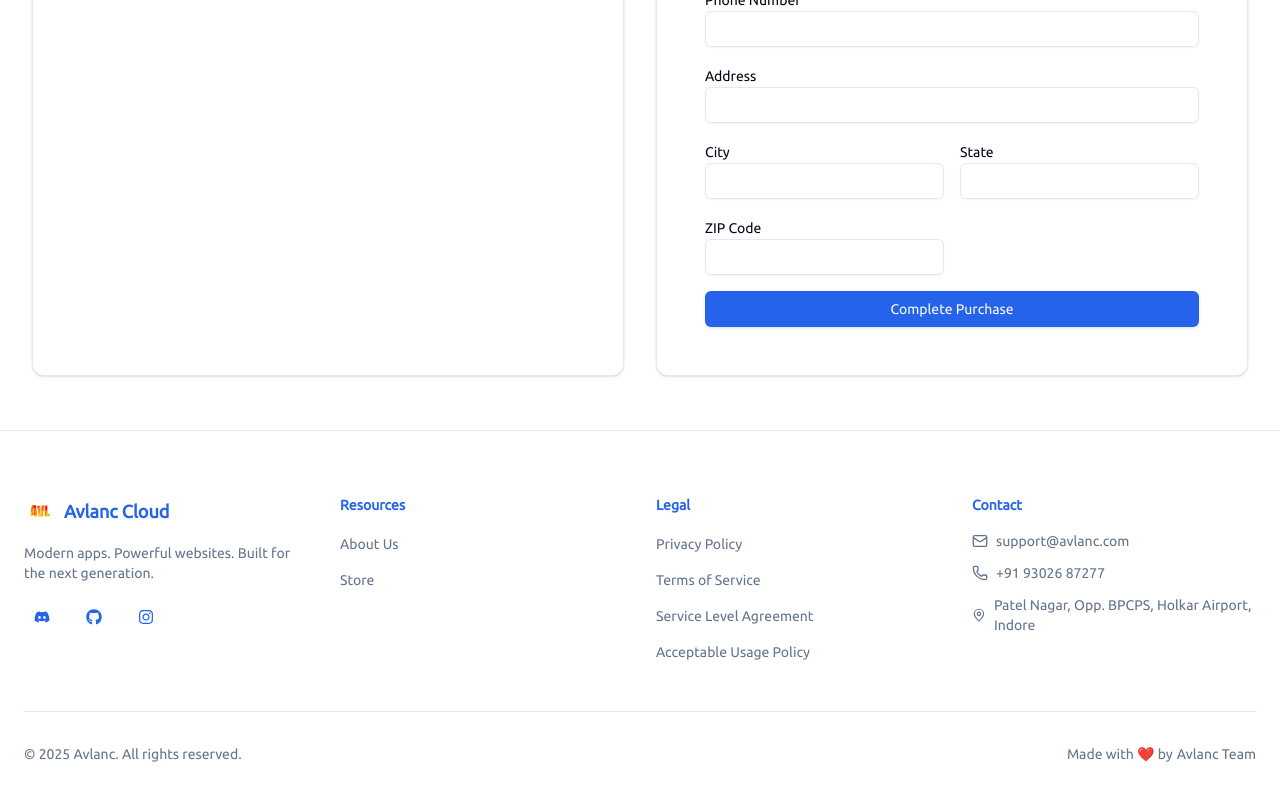
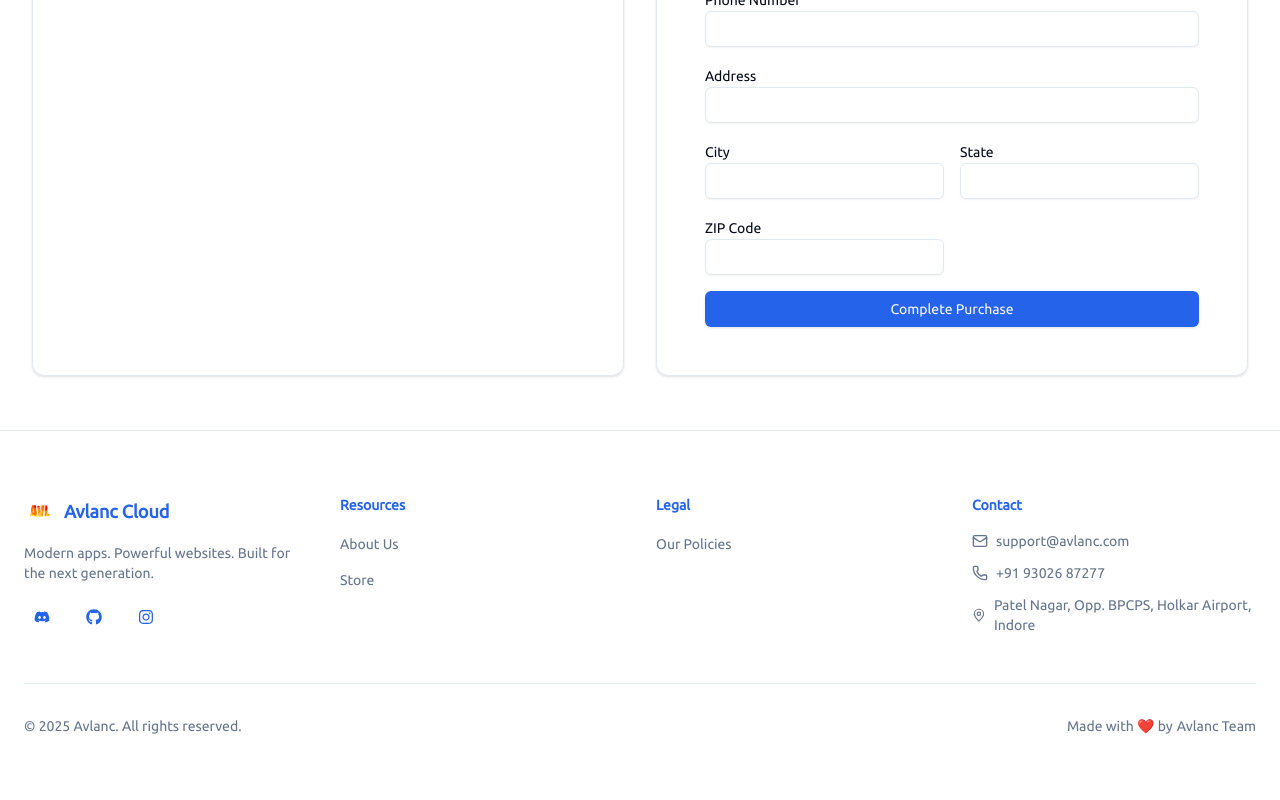
Before and after one commit to bugsum/avlanc-cloud, a Next.js app: page /checkout in a window 1280 px wide. Shown: the part 434-1234 px from the top of the page. Built offline with nearby package versions, Linux system fonts and the light colour scheme.

Commit message:
Fixed policies

```diff
--- a/components/footer.tsx
+++ b/components/footer.tsx
@@ -41,20 +41,8 @@ const socialIcons = [
 
 const legal = [
   {
-    title: "Privacy Policy",
-    href: "/legal/privacy-policy",
-  },
-  {
-    title: "Terms of Service",
-    href: "/legal/terms-of-service",
-  },
-  {
-    title: "Service Level Agreement",
-    href: "/legal/service-level-agreement",
-  },
-  {
-    title: "Acceptable Usage Policy",
-    href: "/legal/acceptable-usage-policy",
+    title: "Our Policies",
+    href: "/policies",
   },
 ];
 
```
